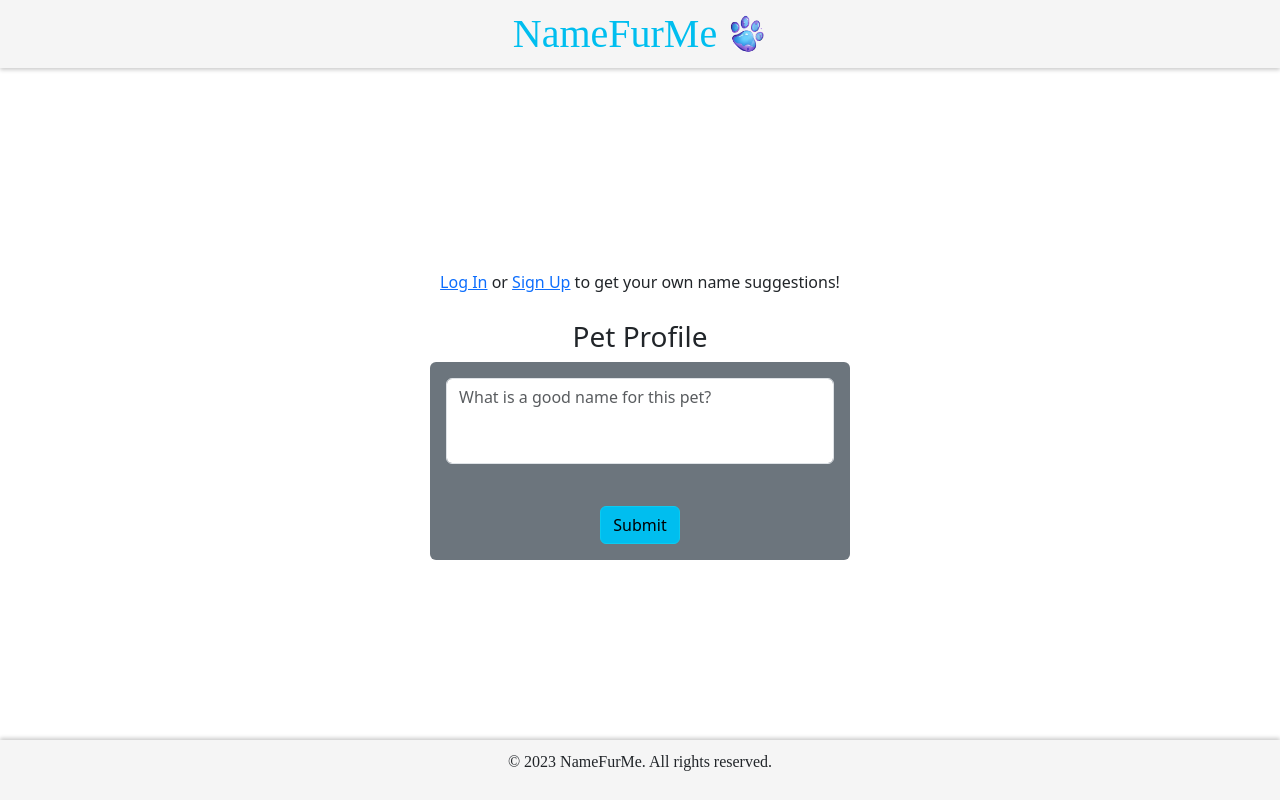
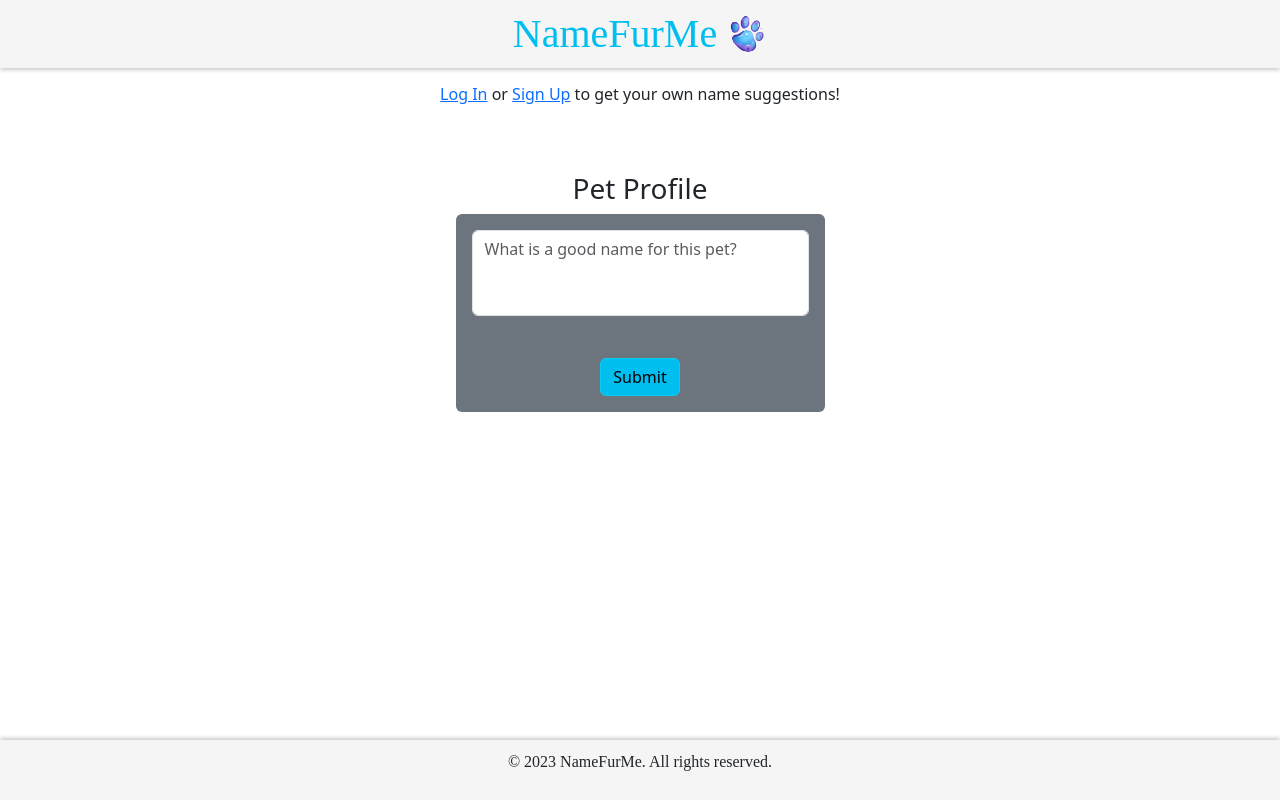
Before and after one commit to Rjohn217/PetNameApp, a React (Vite) app in the folder front-end/namefurme/: page / in a window 1280 px wide. Built offline with nearby package versions, Linux system fonts and the light colour scheme; a web font is replaced by a local one.

Commit message:
Updated positioning of components

```diff
--- a/front-end/namefurme/src/components/LoginSignUp.jsx
+++ b/front-end/namefurme/src/components/LoginSignUp.jsx
@@ -3,7 +3,8 @@ import React from 'react';
 const LoginSignUp = () => {
   const loginSignUpStyle = {
     textAlign: 'center',
-    marginTop: '20px',
+    marginTop: '40px',
+    marginBottom: '40px',
     padding: '10px',
   };
 
--- a/front-end/namefurme/src/index.css
+++ b/front-end/namefurme/src/index.css
@@ -26,35 +26,22 @@ a:hover {
 body {
   margin: 0;
   display: flex;
+  flex-direction: column;
   place-items: center;
   min-width: 320px;
   min-height: 100vh;
   background-color: whitesmoke;
 }
 
-h1 {
-  font-size: 3.2em;
-  line-height: 1.1;
+main {
+  flex: 1;
+  display: flex;
+  flex-direction: column;
+  align-items: center;
+  justify-content: flex-start;
+
 }
 
-button {
-  border-radius: 8px;
-  border: 1px solid transparent;
-  padding: 0.6em 1.2em;
-  font-size: 1em;
-  font-weight: 500;
-  font-family: inherit;
-  background-color: #1a1a1a;
-  cursor: pointer;
-  transition: border-color 0.25s;
-}
-button:hover {
-  border-color: #646cff;
-}
-button:focus,
-button:focus-visible {
-  outline: 4px auto -webkit-focus-ring-color;
-}
 
 @media (prefers-color-scheme: light) {
   :root {
```
